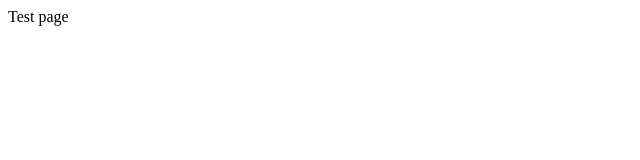
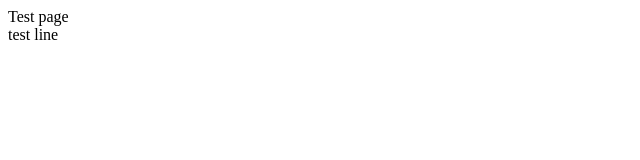
Before and after one commit to mntcalm/mntcalm.github.io, a plain HTML site: page index.html in a window 1280 px wide. Shown: the full height of the page, 0-640 px from the left. Drawn offline with Linux system fonts and the light colour scheme.

Commit message:
First commit

```diff
--- a/index.html
+++ b/index.html
@@ -1,4 +1,5 @@
 <html>
-Test page
+Test page <br>
+test line
 
 </html>
```
